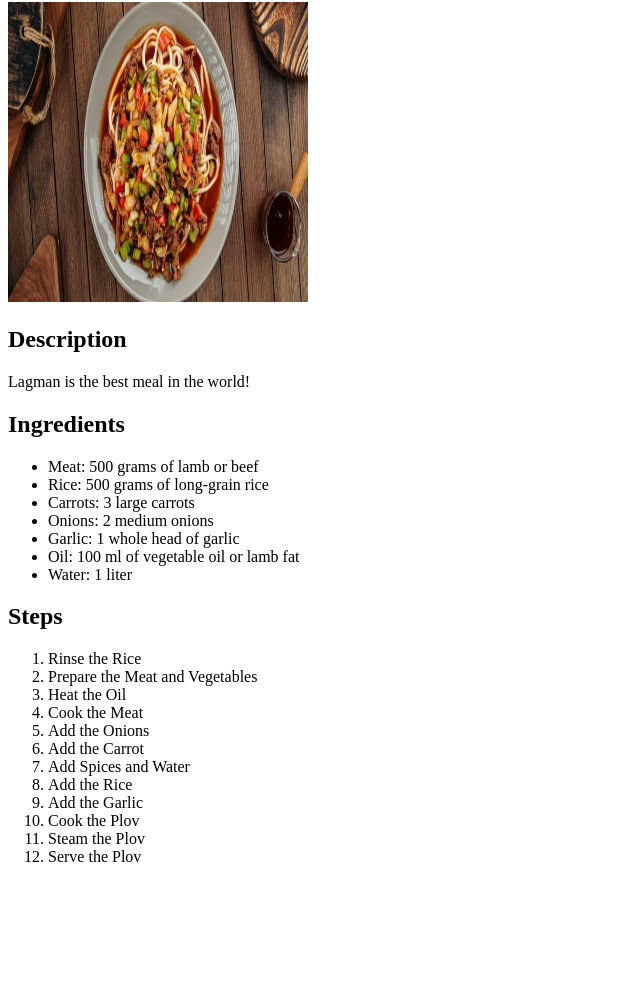
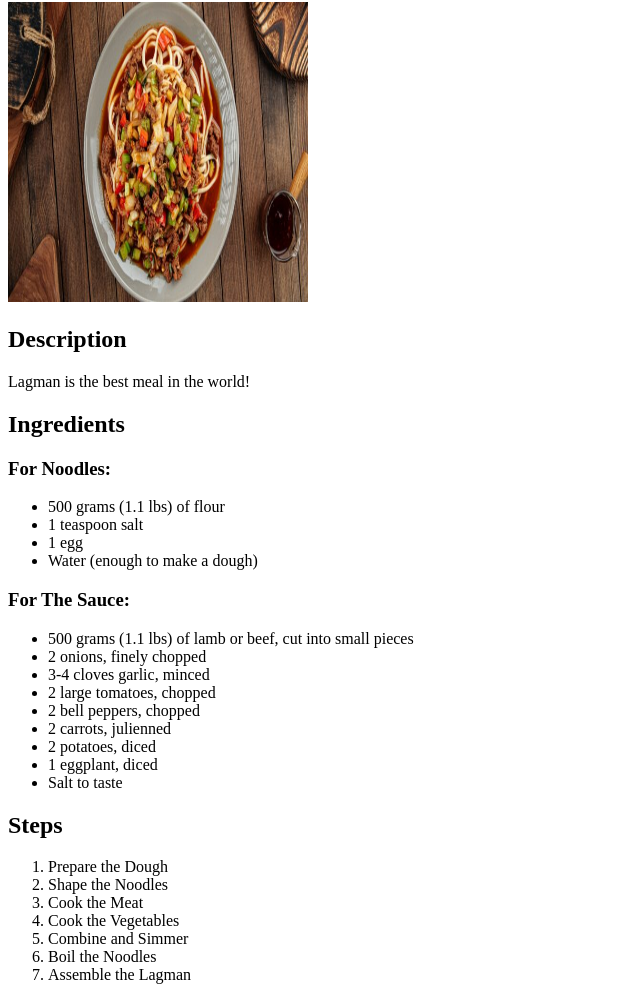
Before and after one commit to rmm-code/rmm-test, a plain HTML site: page recipes/lagman.html in a window 1280 px wide. Shown: the part 78-1078 px from the top of the page, without its empty margins (0-640 px from the left). Before the commit the page ends 960 px from the top, so only its background shows below. Drawn offline with Linux system fonts and the light colour scheme.

Commit message:
Last Version

```diff
--- a/recipes/lagman.html
+++ b/recipes/lagman.html
@@ -16,32 +16,36 @@
 
     <h2>Ingredients</h2>
 
+    <h3>For Noodles:</h3>
     <ul>
-        <li>Meat: 500 grams of lamb or beef</li>
-        <li>Rice: 500 grams of long-grain rice</li>
-        <li>Carrots: 3 large carrots</li>
-        <li>Onions: 2 medium onions</li>
-        <li>Garlic: 1 whole head of garlic</li>
-        <li>Oil: 100 ml of vegetable oil or lamb fat</li>
-        <li>Water: 1 liter</li>
+        <li>500 grams (1.1 lbs) of flour</li>
+        <li>1 teaspoon salt</li>
+        <li>1 egg</li>
+        <li>Water (enough to make a dough)</li>
     </ul>
-
+    <h3>For The Sauce:</h3>
+    <ul>
+        <li>500 grams (1.1 lbs) of lamb or beef, cut into small pieces</li>
+        <li>2 onions, finely chopped</li>
+        <li>3-4 cloves garlic, minced</li>
+        <li>2 large tomatoes, chopped</li>
+        <li>2 bell peppers, chopped</li>
+        <li>2 carrots, julienned</li>
+        <li>2 potatoes, diced</li>
+        <li>1 eggplant, diced</li>
+        <li>Salt to taste</li>
+    </ul>
 
     <h2>Steps</h2>
 
     <ol>
-        <li>Rinse the Rice</li>
-        <li>Prepare the Meat and Vegetables</li>
-        <li>Heat the Oil</li>
+        <li>Prepare the Dough</li>
+        <li>Shape the Noodles</li>
         <li>Cook the Meat</li>
-        <li>Add the Onions</li>
-        <li>Add the Carrot</li>
-        <li>Add Spices and Water</li>
-        <li>Add the Rice</li>
-        <li>Add the Garlic</li>
-        <li>Cook the Plov</li>
-        <li>Steam the Plov</li>
-        <li>Serve the Plov</li>
+        <li>Cook the Vegetables</li>
+        <li>Combine and Simmer</li>
+        <li>Boil the Noodles</li>
+        <li>Assemble the Lagman</li>
     </ol>
 </body>
 </html>
```
Also changed, not shown: recipes/manti.html (+19 -14 lines).
